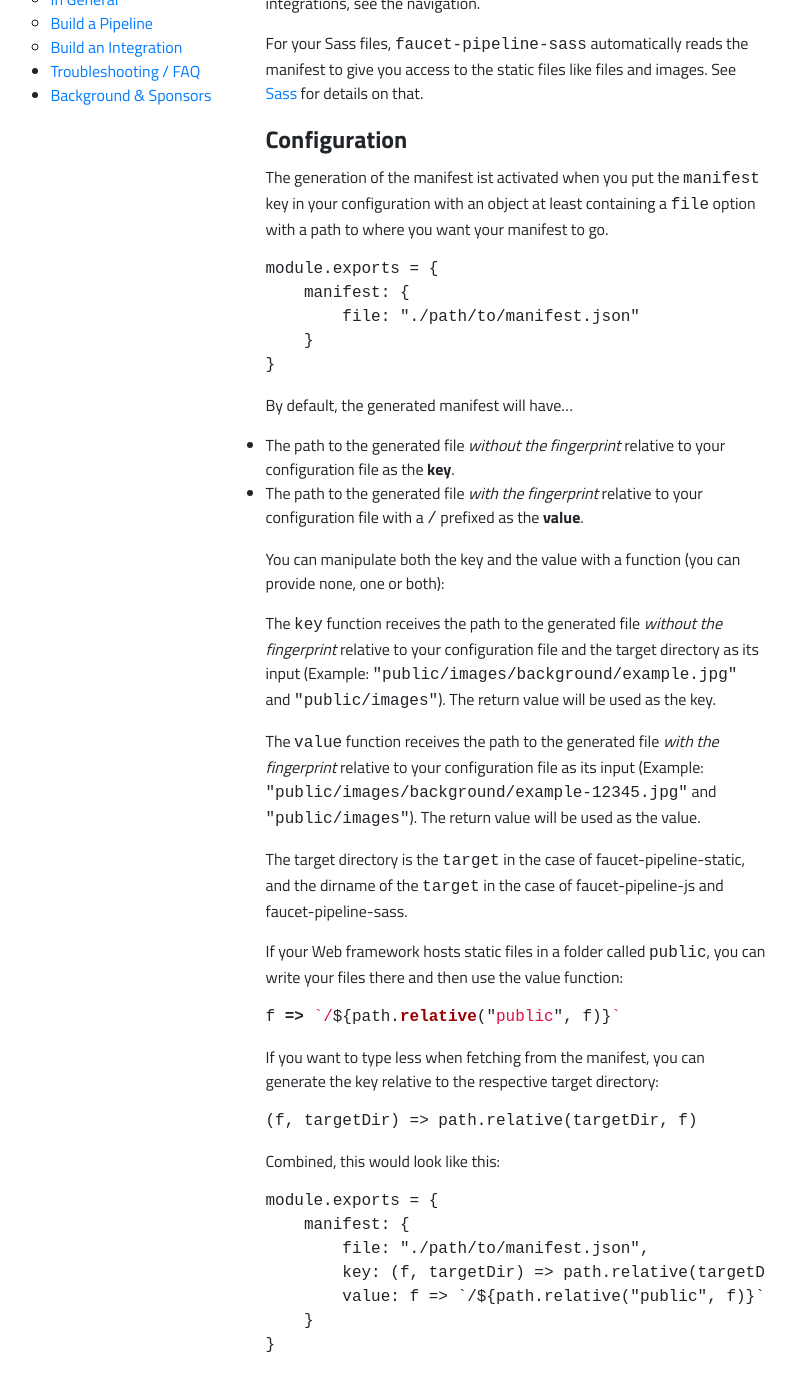
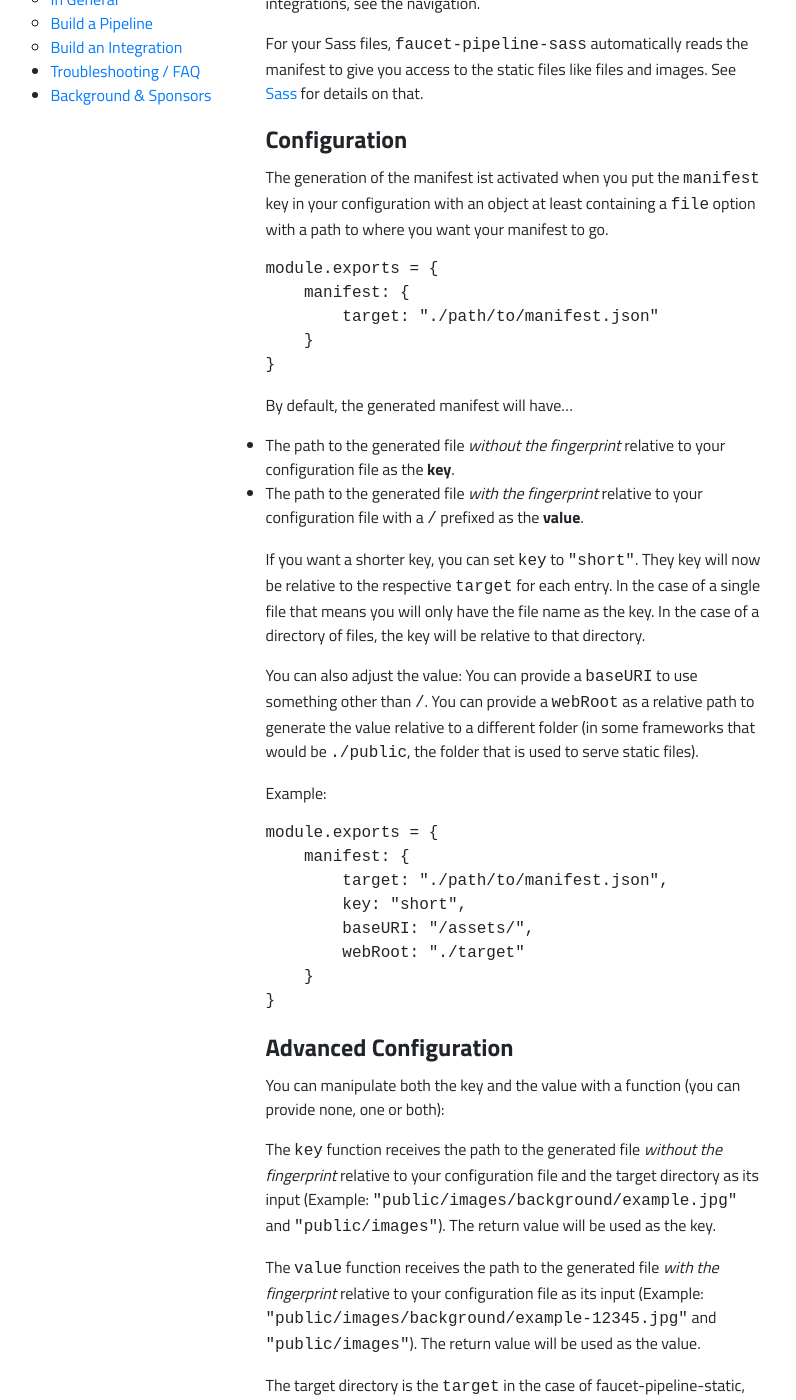
Before and after one commit to faucet-pipeline/docs, a Jekyll site: the page built from manifest.md, in a window 1280 px wide and 1400 px high, scrolled down 607 px. Shown: the whole window, without its empty margins (232-1028 px from the left). Built offline with Jekyll 4.4.1, drawn with Linux system fonts in a browser that asks for light colours; before the commit the page ends 1980 px from its top, so only the background shows below that.

Commit message:
Update the manifest configuration to cover new, simplified options

````diff
--- a/manifest.md
+++ b/manifest.md
@@ -40,7 +40,7 @@ path to where you want your manifest to go.
 ```
 module.exports = {
     manifest: {
-        file: "./path/to/manifest.json"
+        target: "./path/to/manifest.json"
     }
 }
 ```
@@ -51,6 +51,31 @@ By default, the generated manifest will have...
   configuration file as the **key**.
 * The path to the generated file *with the fingerprint* relative to your
   configuration file with a `/` prefixed as the **value**.
+
+If you want a shorter key, you can set `key` to `"short"`. They key will now be
+relative to the respective `target` for each entry. In the case of a single
+file that means you will only have the file name as the key. In the case of a
+directory of files, the key will be relative to that directory.
+
+You can also adjust the value: You can provide a `baseURI` to use something
+other than `/`. You can provide a `webRoot` as a relative path to generate the
+value relative to a different folder (in some frameworks that would be
+`./public`, the folder that is used to serve static files).
+
+Example:
+
+```
+module.exports = {
+    manifest: {
+        target: "./path/to/manifest.json",
+        key: "short",
+        baseURI: "/assets/",
+        webRoot: "./target"
+    }
+}
+```
+
+## Advanced Configuration
 
 You can manipulate both the key and the value with a function (you can provide
 none, one or both):
@@ -68,29 +93,3 @@ return value will be used as the value.
 The target directory is the `target` in the case of faucet-pipeline-static, and
 the dirname of the `target` in the case of faucet-pipeline-js and
 faucet-pipeline-sass.
-
-If your Web framework hosts static files in a folder called `public`, you can
-write your files there and then use the value function:
-
-```js
-f => `/${path.relative("public", f)}`
-```
-
-If you want to type less when fetching from the manifest, you can generate the
-key relative to the respective target directory:
-
-```
-(f, targetDir) => path.relative(targetDir, f)
-```
-
-Combined, this would look like this:
-
-```
-module.exports = {
-    manifest: {
-        file: "./path/to/manifest.json",
-        key: (f, targetDir) => path.relative(targetDir, f),
-        value: f => `/${path.relative("public", f)}`
-    }
-}
-```
````
